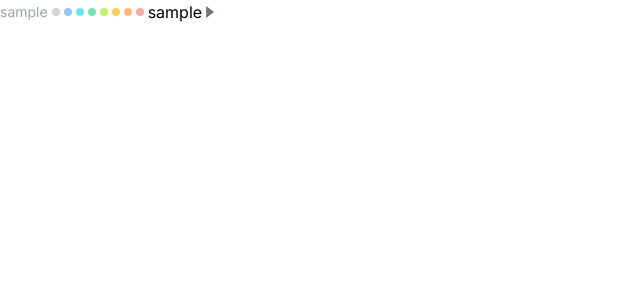
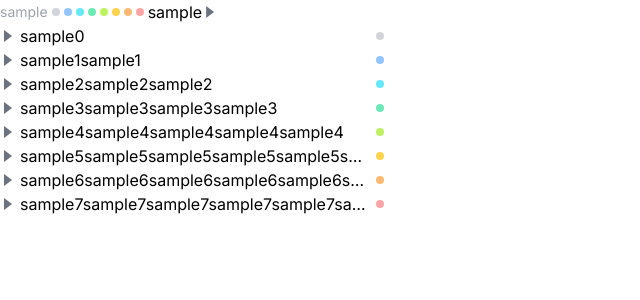
Before and after one commit to asuka1975/tasker, a Next.js app in the folder frontend/task-frontend/: page / in a window 1280 px wide. Shown: the top 300 px of the page, without its empty margins (0-640 px from the left). Built offline with nearby package versions, Linux system fonts and the light colour scheme.

Commit message:
feat: add TaskItem component

```diff
--- a/frontend/task-frontend/src/app/_components/atom/Title.tsx
+++ b/frontend/task-frontend/src/app/_components/atom/Title.tsx
@@ -1,9 +1,9 @@
 type Props = {
-    title: string
+    children: string
 };
 
-export default function Title({ title }: Props) {
+export default function Title({ children }: Props) {
     return (
-        <span className="text-md text-black">{title}</span>
+        <span className="text-md text-black truncate">{children}</span>
     )
 }
--- /dev/null
+++ b/frontend/task-frontend/src/app/_components/molecule/TaskItem.tsx
@@ -0,0 +1,19 @@
+import Marker from "../atom/Marker";
+import Priority from "../atom/Priority";
+import Title from "../atom/Title";
+
+type Props = {
+    title: string;
+    priority: number;
+    limitAt: Date;
+}
+
+export default function TaskItem({ title, priority }: Props) {
+    return (
+        <div className="grid grid-cols-[0.5rem_1fr_0.5rem] items-center gap-2">
+            <Marker />
+            <Title>{title}</Title>
+            <Priority priority={priority} />
+        </div>
+    )
+}
--- a/frontend/task-frontend/src/app/page.tsx
+++ b/frontend/task-frontend/src/app/page.tsx
@@ -3,6 +3,8 @@ import Subtext from "./_components/atom/Subtext";
 import Priority from "./_components/atom/Priority";
 import Marker from "./_components/atom/Marker";
 import Title from "./_components/atom/Title";
+import TaskItem from "./_components/molecule/TaskItem";
+import dayjs from "dayjs";
 
 export default function Home() {
   return (
@@ -14,8 +16,16 @@ export default function Home() {
             <Priority key={i} priority={i}></Priority>
           )
         })}
-        <Title title="sample" />
+        <Title>sample</Title>
         <Marker />
+      </div>
+      <div className="pl-1 w-96">
+        {[...Array(8)].map((_, i) => {
+          return (
+            <TaskItem title={`sample${i}`.repeat(i + 1)} priority={i} limitAt={new Date()} key={i} />
+          )
+        })}
+
       </div>
     </main>
   );
```
Also changed, not shown: frontend/task-frontend/package.json (+6 -5 lines), 1 other file (tests, documents, lock files or other folders).
